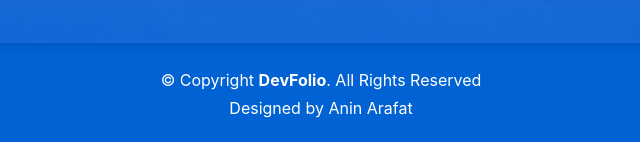
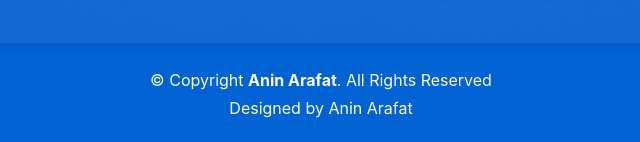
Before and after one commit to aninarafath6/annin-arafath-static-website, a plain HTML site: page index.html in a window 1280 px wide. Shown: the part 3665-3807 px from the top of the page, 319-959 px from the left. Drawn offline with Linux system fonts and the light colour scheme; files whose address does not match are found by name.

Commit message:
coppy right

```diff
--- a/index.html
+++ b/index.html
@@ -565,7 +565,7 @@
           <div class="col-sm-12">
             <div class="copyright-box">
               <p class="copyright">
-                &copy; Copyright <strong>DevFolio</strong>. All Rights Reserved
+                &copy; Copyright <strong>Anin Arafat</strong>. All Rights Reserved
               </p>
               <div class="credits">
 
```
